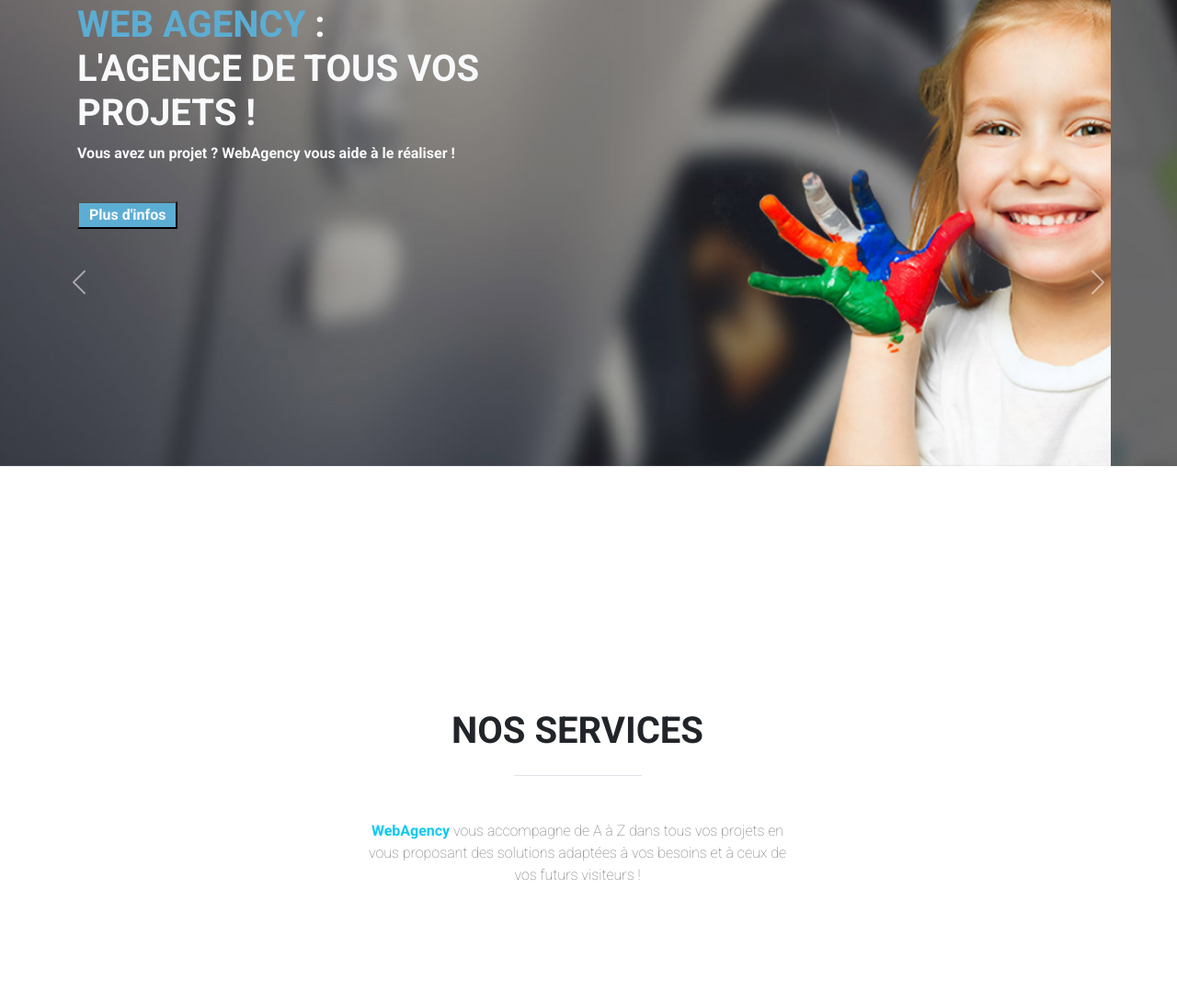
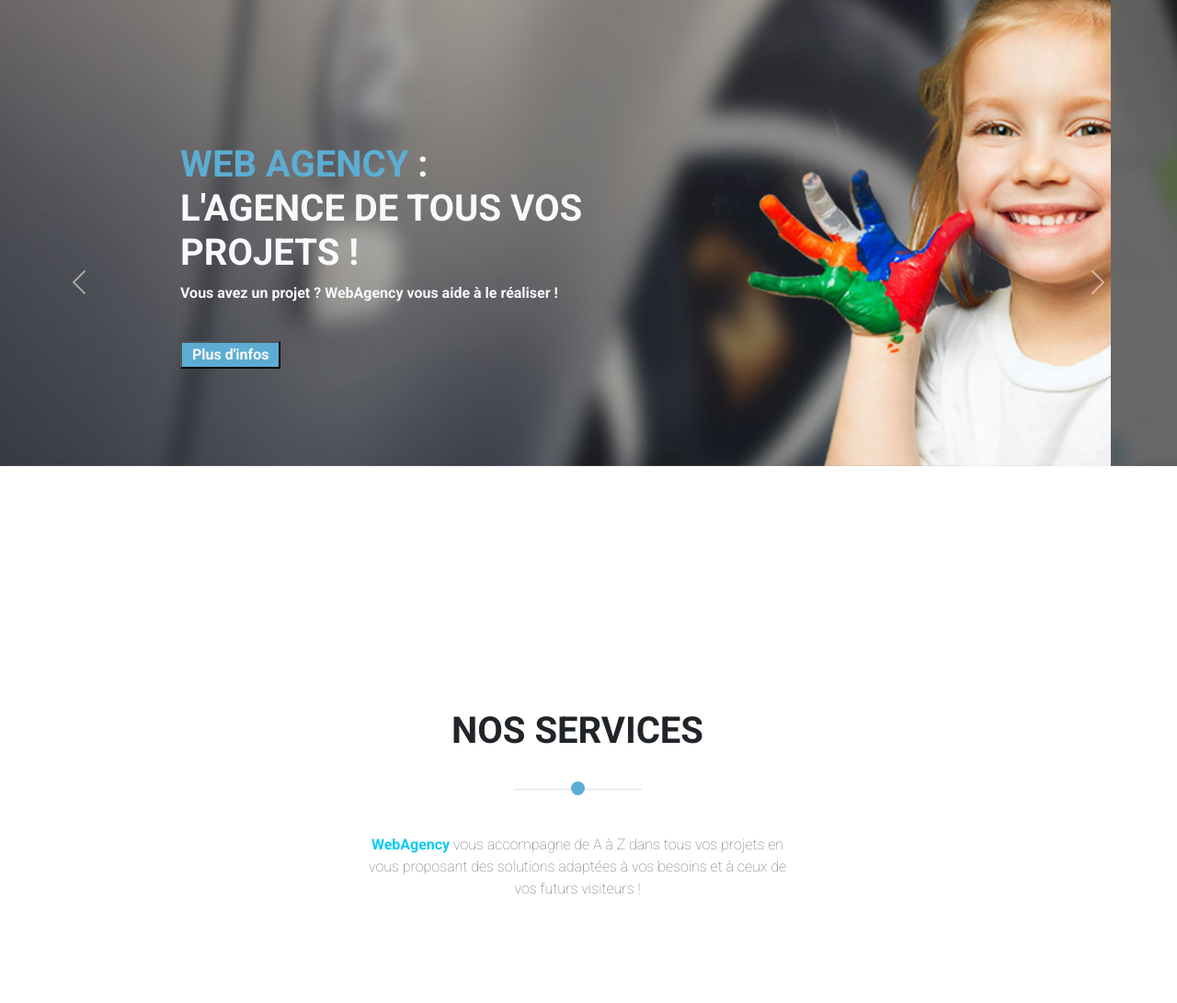
Before and after one commit to eloisedelorme/webagencybootstrap, a website: page index.html in a window 1280 px wide. Shown: the part 141-1232 px from the top of the page at 92% size. Drawn offline with nearby package versions, Linux system fonts and the light colour scheme.

Commit message:
modification css to center text accueil and add point on the uperline

```diff
--- a/scss/style.css
+++ b/scss/style.css
@@ -1 +1,20 @@
 /*# sourceMappingURL=style.css.map */
+
+/*Padding zone de texte */
+
+.accueil_blocTexte--center {
+    top: 200px;
+    height : 500px ;
+    left : 100px;
+}
+
+.point {
+    position : relative ;
+    width: 15px;
+    height: 15px;
+    margin: auto;
+    border-radius: 50%;
+    background-color: #5cadd3;
+    box-sizing: border-box;
+    top : 7px;
+}
```
